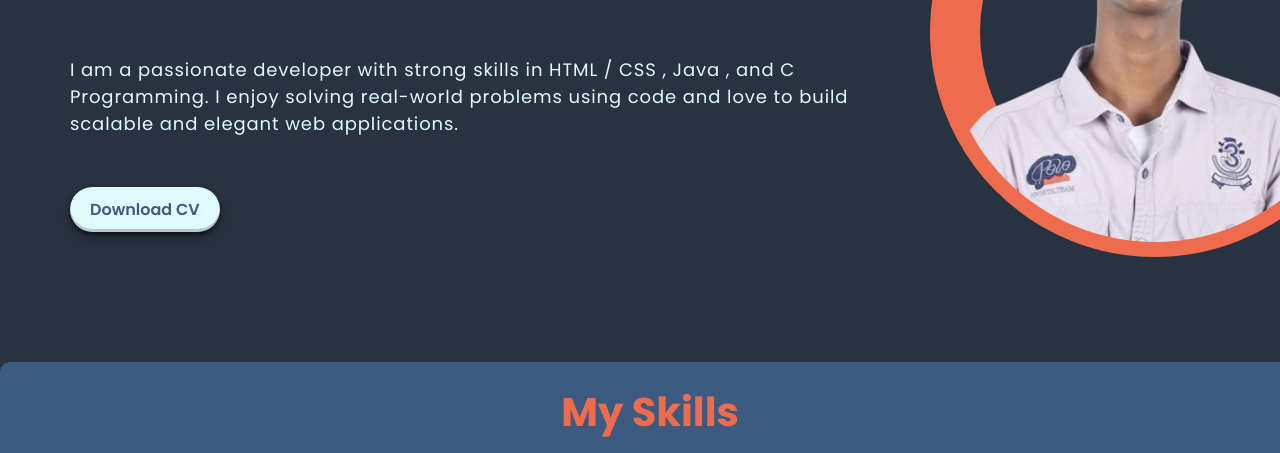
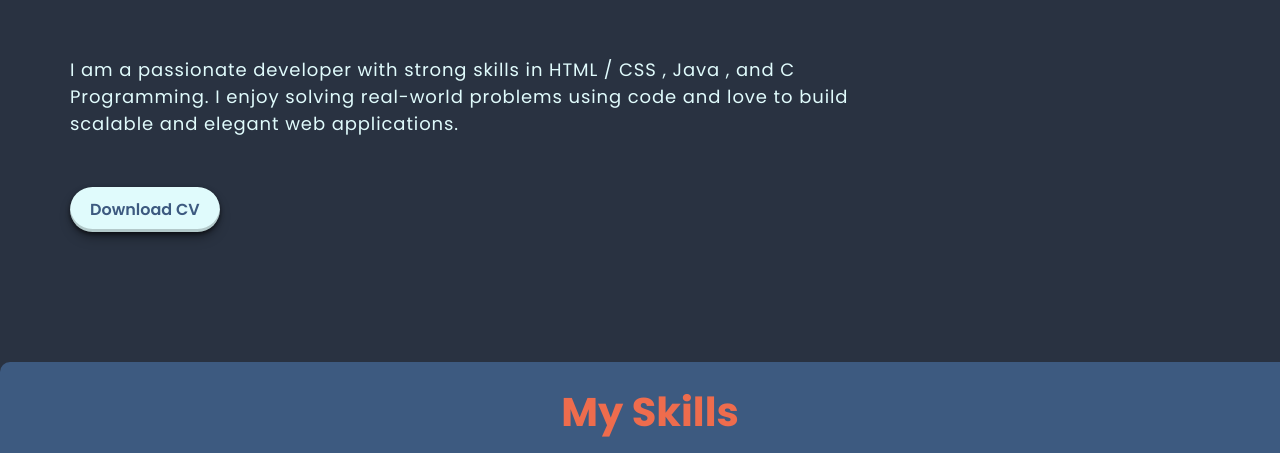
Before and after one commit to PARTHIBANR15/My-Portfolio-, a plain HTML site: page index.html in a window 1280 px wide. Shown: the part 347-800 px from the top of the page. Drawn offline with nearby package versions, Linux system fonts and the light colour scheme.

Commit message:
index.html

```diff
--- a/index.html
+++ b/index.html
@@ -28,11 +28,6 @@
                     <h2>A <span class="auto-type"></span> </h2>
                     <p>I am a passionate developer with strong skills in HTML / CSS , Java , and C Programming. I enjoy solving real-world problems using code and love to build scalable and elegant web applications.</p>
                     <a href="PARTHIBAN 22BIT034.pdf" class="btn btn-primary">Download CV</a>
-                </div>
-                <div class="right">
-                    <div class="image">
-                        <img src="Photo.png" alt="">
-                    </div>
                 </div>
             </div>
 
```
